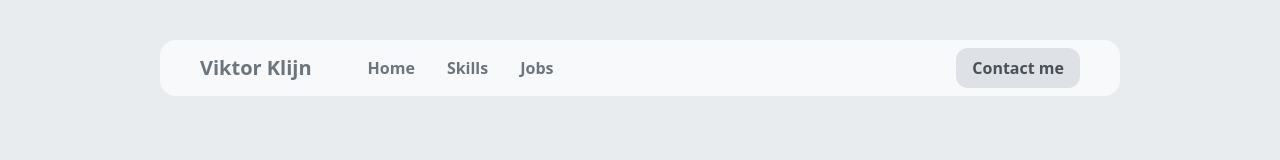
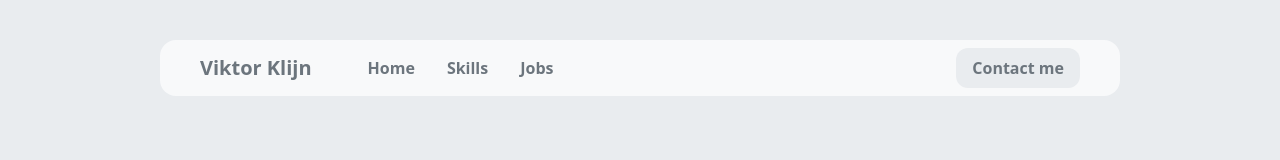
Before and after one commit to viktorklijn/portfolio-nextjs, a Next.js app: page / in a window 1280 px wide. Shown: the top 160 px of the page. Built offline with nearby package versions, Linux system fonts and the light colour scheme; a web font is replaced by a local one.

Commit message:
Update RoundNav component to change Contact button styling for consistency

```diff
--- a/src/ui/RoundNav.jsx
+++ b/src/ui/RoundNav.jsx
@@ -15,7 +15,7 @@ export const RoundNav = () => {
                     </div>
                     <div className=" w-1/2 flex flex-row justify-end items-center">
                         <a href=""
-                           className="px-4 py-2 rounded-xl bg-accent-1 hover:bg-accent-2 text-text-secondary font-semibold">Contact
+                           className="px-4 py-2 rounded-xl bg-secondary-background hover:bg-accent-2 text-text-primary font-semibold">Contact
                             me</a>
                     </div>
                 </div>
```
